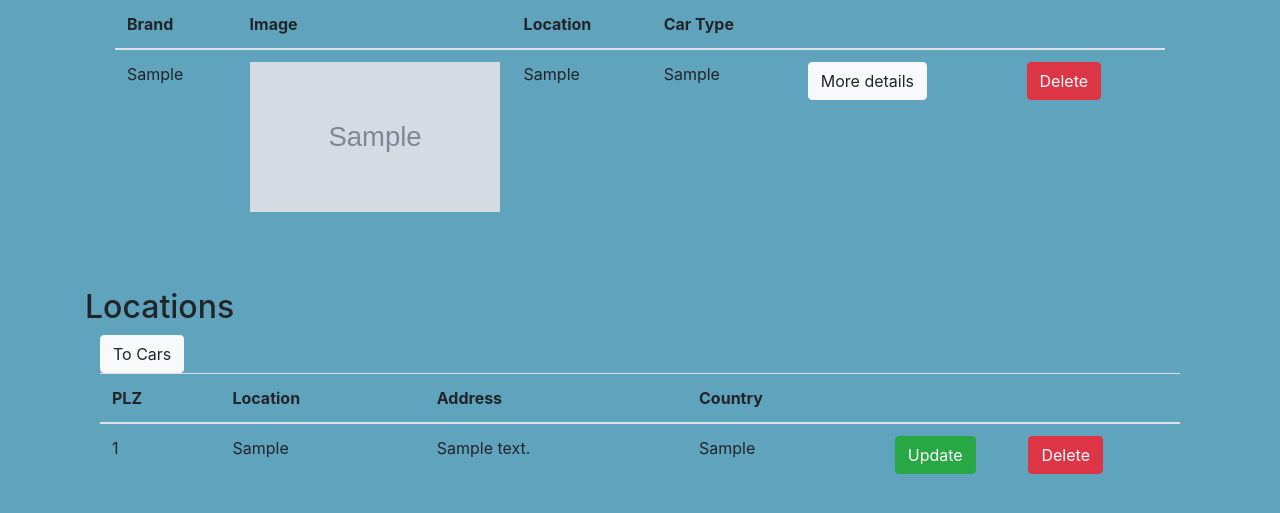
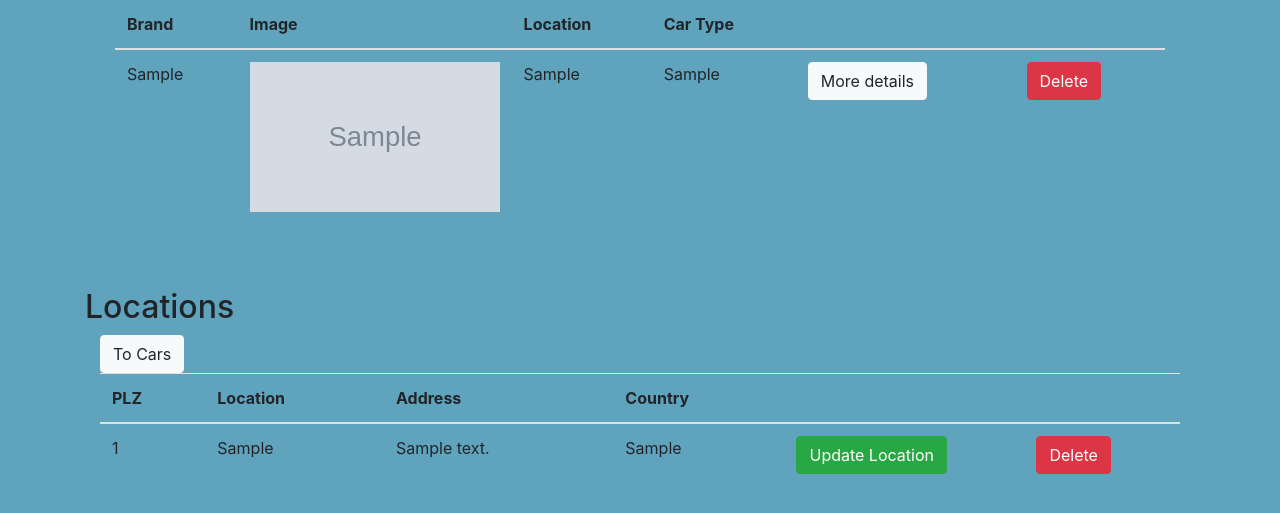
Before and after one commit to KevinvonBallmoos/Modul_133_CarRental_Website, a Django app: page /functions/list_cars in a window 1280 px wide; the page is wider, and only the part inside the window is pictured. Shown: the part 267-780 px from the top of that part. Run offline with Django 3.2, Linux system fonts and the light colour scheme; a user stored in the database is signed in; tables that the repository leaves empty hold one stand-in row (values such as "Sample post"); grey boxes marked "Sample" are stand-in pictures; some libraries are stand-ins or nearby versions.

Commit message:
all done

```diff
--- a/templates/functions/list_cars.html
+++ b/templates/functions/list_cars.html
@@ -337,7 +337,7 @@
                             <td>
                                 <button class="btn btn-success"
                                         data-toggle="modal"
-                                        data-target="#modalUpdateLocation">Update
+                                        data-target="#modalUpdateLocation">Update Location
                                 </button>
                             </td>
                             <td><a href="{% url 'delete_map' site.id %}" class="btn btn-danger" type="button"
```
